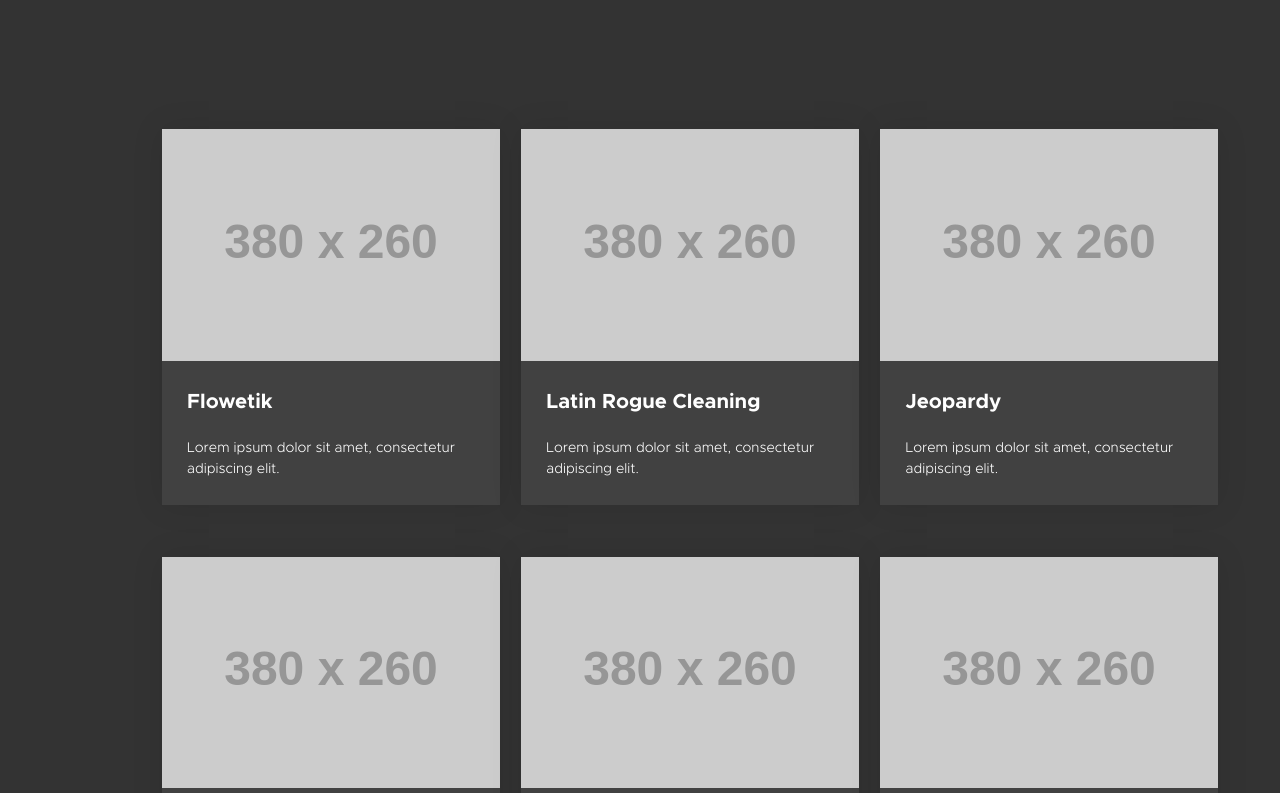
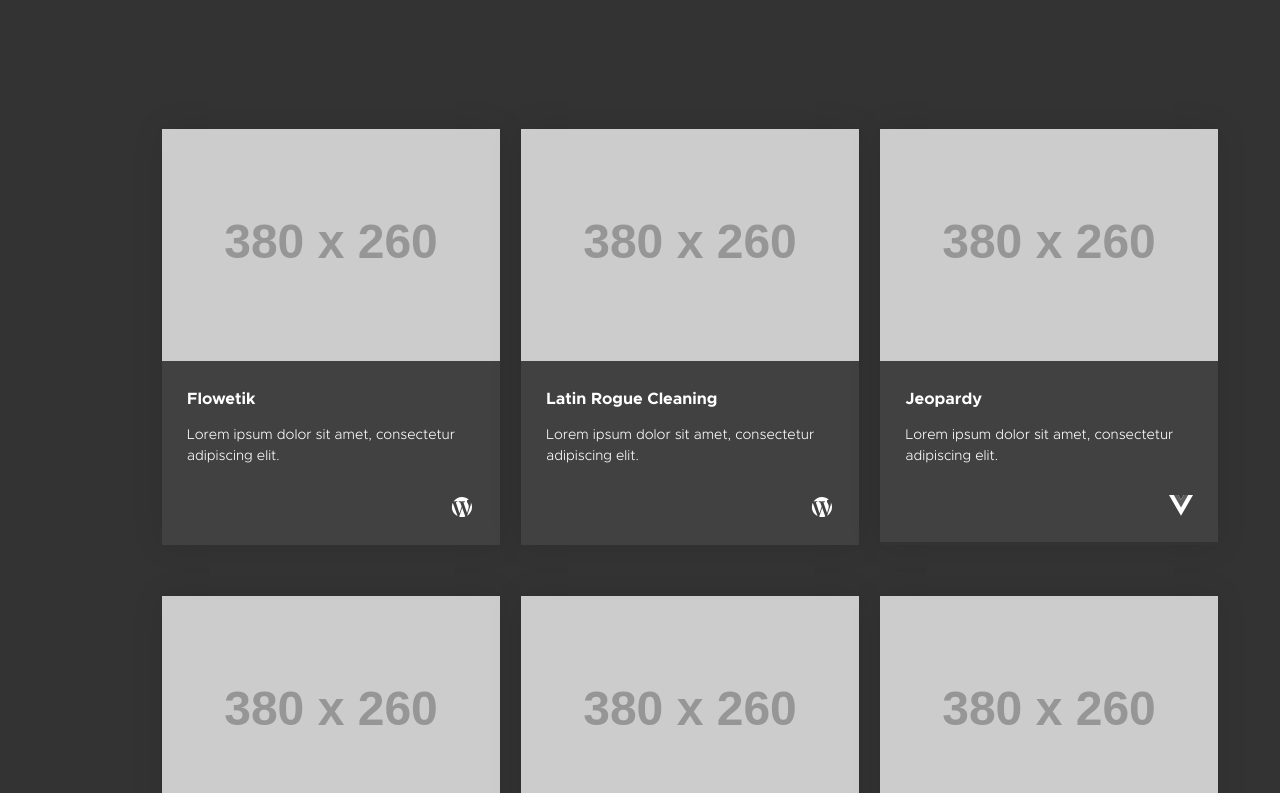
Before and after one commit to therstyle/chrisrobertsweb, a Vue app: page / in a window 1280 px wide. Shown: the part 2754-3547 px from the top of the page. Built offline with nearby package versions, Linux system fonts and the light colour scheme.

Commit message:
Use async/await to fetch posts Added additional data for portfolio components

```diff
--- a/public/info.json
+++ b/public/info.json
@@ -128,42 +128,48 @@
       "image": "https://dummyimage.com/380x260/000/fff",
       "name": "Flowetik",
       "description": "Lorem ipsum dolor sit amet, consectetur adipiscing elit.",
-      "type": "/images/project-type/icon-wordpress.svg"
+      "type": "WordPress",
+      "typeImage": "/images/project-type/icon-wordpress.svg"
 
     },
     {
       "image": "https://dummyimage.com/380x260/000/fff",
       "name": "Latin Rogue Cleaning",
       "description": "Lorem ipsum dolor sit amet, consectetur adipiscing elit.",
-      "type": ""
+      "type": "WordPress",
+      "typeImage": "/images/project-type/icon-wordpress.svg"
 
     },
     {
       "image": "https://dummyimage.com/380x260/000/fff",
       "name": "Jeopardy",
       "description": "Lorem ipsum dolor sit amet, consectetur adipiscing elit.",
-      "type": ""
+      "type": "Vue.js",
+      "typeImage": "/images/project-type/icon-vuejs.svg"
 
     },
     {
       "image": "https://dummyimage.com/380x260/000/fff",
       "name": "Kettlebell Kickboxing",
       "description": "Lorem ipsum dolor sit amet, consectetur adipiscing elit.",
-      "type": ""
+      "type": "WordPress",
+      "typeImage": "/images/project-type/icon-wordpress.svg"
 
     },
     {
       "image": "https://dummyimage.com/380x260/000/fff",
       "name": "Stanley Black & Decker",
       "description": "Lorem ipsum dolor sit amet, consectetur adipiscing elit.",
-      "type": ""
+      "type": "Drupal",
+      "typeImage": "/images/project-type/icon-drupal.svg"
 
     },
     {
       "image": "https://dummyimage.com/380x260/000/fff",
       "name": "Praesent Lacinia",
       "description": "Lorem ipsum dolor sit amet, consectetur adipiscing elit.",
-      "type": ""
+      "type": "WordPress",
+      "typeImage": "/images/project-type/icon-wordpress.svg"
 
     }
   ]
--- a/src/App.vue
+++ b/src/App.vue
@@ -47,21 +47,21 @@ export default {
   methods: {
     activeItem: function() {
     },
-    loadData: function() {
-      fetch('info.json')
-      .then(response => response.json())
-      .then(info => {
-        this.introText = info.intro.text;
-        this.entries = info.resume.entries;
-        this.photo = info.resume.photo;
-        this.devSkills = info.resume.skills.dev;
-        this.designSkills = info.resume.skills.design;
-        this.portfolioItems = info.portfolio;
-      })
+    loadData: async function() {
+      const response = await fetch('info.json');
+      const info = await response.json();
+      return info;
     }
   },
   created: function() {
-    this.loadData();
+    this.loadData().then(info => {
+      this.introText = info.intro.text;
+      this.entries = info.resume.entries;
+      this.photo = info.resume.photo;
+      this.devSkills = info.resume.skills.dev;
+      this.designSkills = info.resume.skills.design;
+      this.portfolioItems = info.portfolio;
+    });
   }
 }
 </script>
@@ -90,10 +90,6 @@ body {
       padding: 8vw 0;
     }
   }
-}
-
-h3 {
-  font-size: 1.6vw;
 }
 
 img {
--- a/src/components/Portfolio.vue
+++ b/src/components/Portfolio.vue
@@ -10,6 +10,7 @@
         :name="portfolioItem.name"
         :description="portfolioItem.description"
         :type="portfolioItem.type"
+        :typeImage="portfolioItem.typeImage"
       ></PorfolioItem>
     </div>
   </section>
--- a/src/components/layout/PortfolioItem.vue
+++ b/src/components/layout/PortfolioItem.vue
@@ -1,12 +1,13 @@
 <template>
   <article class="portfolio--content-entry">
     <header>
-      <img :src="image">
+      <img :src="image" :alt="name">
     </header>
 
     <div class="description">
       <h3>{{ name }}</h3>
       <p>{{ description }}</p>
+      <div class="project-type"><img :src="typeImage" :alt="type"></div>
     </div>
   </article>
 </template>
@@ -19,7 +20,8 @@ export default {
     video: String,
     name: String,
     description: String,
-    type: String
+    type: String,
+    typeImage: String
   }
 }
 </script>
@@ -50,6 +52,18 @@ export default {
     font-size: 14px;
     padding: 2vw;
     background: var(--med-gray);
+
+    > h3 {
+      margin-bottom: var(--space);
+    }
+
+    > p {
+      margin-bottom: var(--space-2);
+    }
+  }
+
+  .project-type {
+    text-align: right;
   }
 }
 </style>
```
